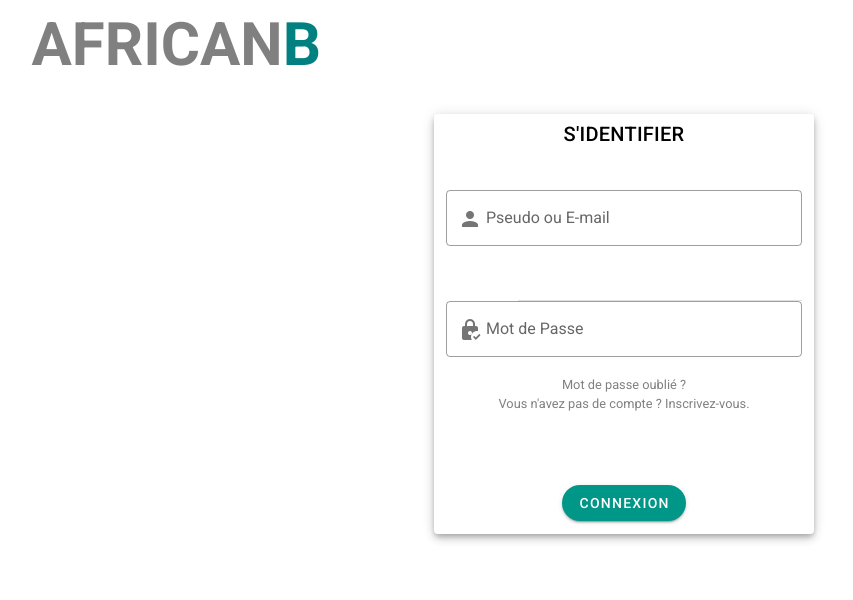
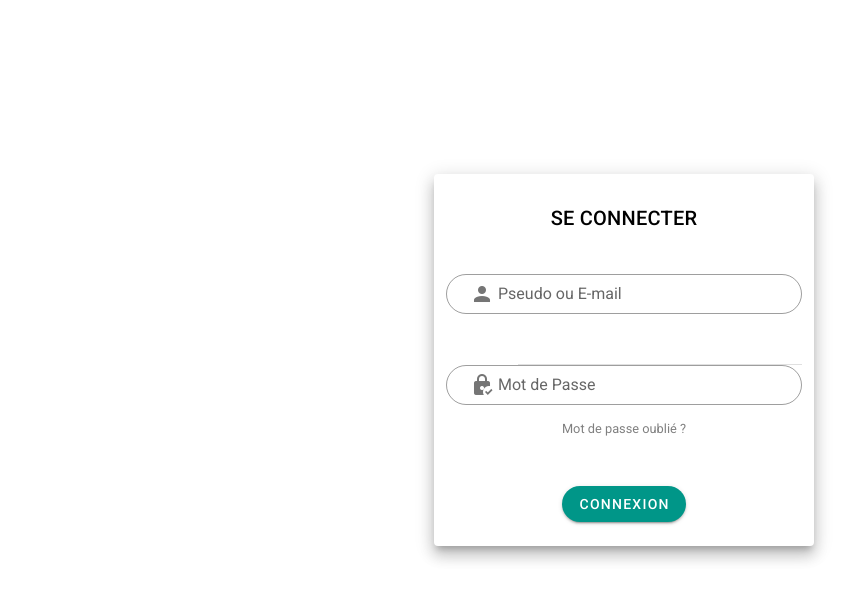
Before and after one commit to emmanuelKouevi/africanbweb, a Vue app in the folder africanb/: page /connexion in a window 1280 px wide. Shown: the top 600 px of the page, without its empty margins (16-869 px from the left). Built offline with nearby package versions, Linux system fonts and the light colour scheme; what vue-sweetalert2 would draw is missing.

Commit message:
Page d'authentification administrateur compagnie transport

```diff
--- /dev/null
+++ b/africanb/src/components/administration_compagnie_transport/authentification/connexionUtilisateurCompagnieTransport.vue
@@ -0,0 +1,70 @@
+<template>
+    <v-app>
+        <v-main>
+            <v-container>
+                <v-row justify="center" align="center">
+                   <v-img max-height="150" max-width="250" src="../../../assets/logo_africanbus.jpg"></v-img>
+                </v-row><br><br>
+
+                <v-row justify="center">
+                    <v-card width="380px" elevation="10" rounded="100px">
+                        <v-row justify="center">
+                            <v-card-title class="title">SE CONNECTER</v-card-title>
+                        </v-row><br>
+
+                        <v-container>
+                            <v-text-field rounded dense outlined prepend-inner-icon="mdi-account" color="teal" label="Pseudo ou E-mail"></v-text-field><br>
+                            <v-divider inset>OR</v-divider>
+                            <v-text-field rounded dense outlined prepend-inner-icon="mdi-lock-check" color="teal" type="password" label="Mot de Passe"></v-text-field>
+                            <v-row justify="center">
+                                <small class="password_forget">Mot de passe oublié ?</small>
+                            </v-row>
+                        </v-container><br><br>
+
+                        <v-container>
+                            <v-row justify="center">
+                                <v-btn rounded color="teal"><span class="connexion_text">CONNEXION</span></v-btn>
+                            </v-row>
+                        </v-container><br>
+                    </v-card>
+                </v-row>
+            </v-container>
+        </v-main>
+    </v-app>
+</template>
+
+<script>
+export default {
+    name:"connexionUtilisateurCompagnieTransport.vue",
+    data(){
+        return{}
+    },
+
+    methods:{},
+
+    mounted(){}
+}
+</script>
+
+<style scoped>
+    .title{
+        padding-top: 40px;
+        color: black;
+        font-weight: bold;
+        font-size: 60px;
+    }
+
+    .connexion_text{
+        color: white;
+    }
+
+    .password_forget{
+        color: grey;
+    }
+
+
+    .password_forget:hover{
+        cursor: pointer;
+        color: #487eb0;
+    }
+</style>
--- a/africanb/src/router/index.js
+++ b/africanb/src/router/index.js
@@ -12,8 +12,9 @@ import selectionnerPays from '../components/administrateur_societe/SelectionnerP
 import creerVille from '../components/administrateur_societe/CreerVille'
 import selectionnerVille from '../components/administrateur_societe/SelectionnerVille'
 
-import connexion from '../components/authentification/ConnexionUtilisateur.vue'
+//import connexion from '../components/authentification/ConnexionUtilisateur.vue'
 import inscription from '../components/authentification/InscriptionUtilisateur.vue'
+import connexionUtilisateurCompagnieTransport from '../components/administration_compagnie_transport/authentification/connexionUtilisateurCompagnieTransport'
 
 import creerOffreVoyage from '../components/administration_compagnie_transport/CreerOffreVoyage'
 import creerVilleEscale from '../components/administration_compagnie_transport/CreerVilleEscale'
@@ -37,7 +38,6 @@ import selectionnerModeAbonnementEtPaiement from '../components/administration_c
 import modifierModePaiement from '../components/administration_compagnie_transport/ModifierModePaiement'
 import documentAttestationTransport from '../components/administration_compagnie_transport/DocumentAttestationTransport'
 
-
 Vue.use(VueRouter)
 
 const routes = [
@@ -54,6 +54,11 @@ const routes = [
     // which is lazy-loaded when the route is visited.
     component: () => import(/* webpackChunkName: "about" */ '../views/EspaceCompagnieTransport.vue'),
     children:[
+      {
+        path: '/connexionUtilisateurCompagnieTransport',
+        name: 'connexionUtilisateurCompagnieTransport',
+        component: connexionUtilisateurCompagnieTransport
+      },
       {
         path: '/creerOffreVoyage',
         name: 'creerOffreVoyage',
@@ -216,7 +221,7 @@ const routes = [
   {
     path: '/connexion',
     name: 'connexion',
-    component: connexion
+    component: connexionUtilisateurCompagnieTransport
   },
   {
     path: '/inscription',
```
Also changed, not shown: africanb/src/assets/logo_africanbus.jpg (added).
